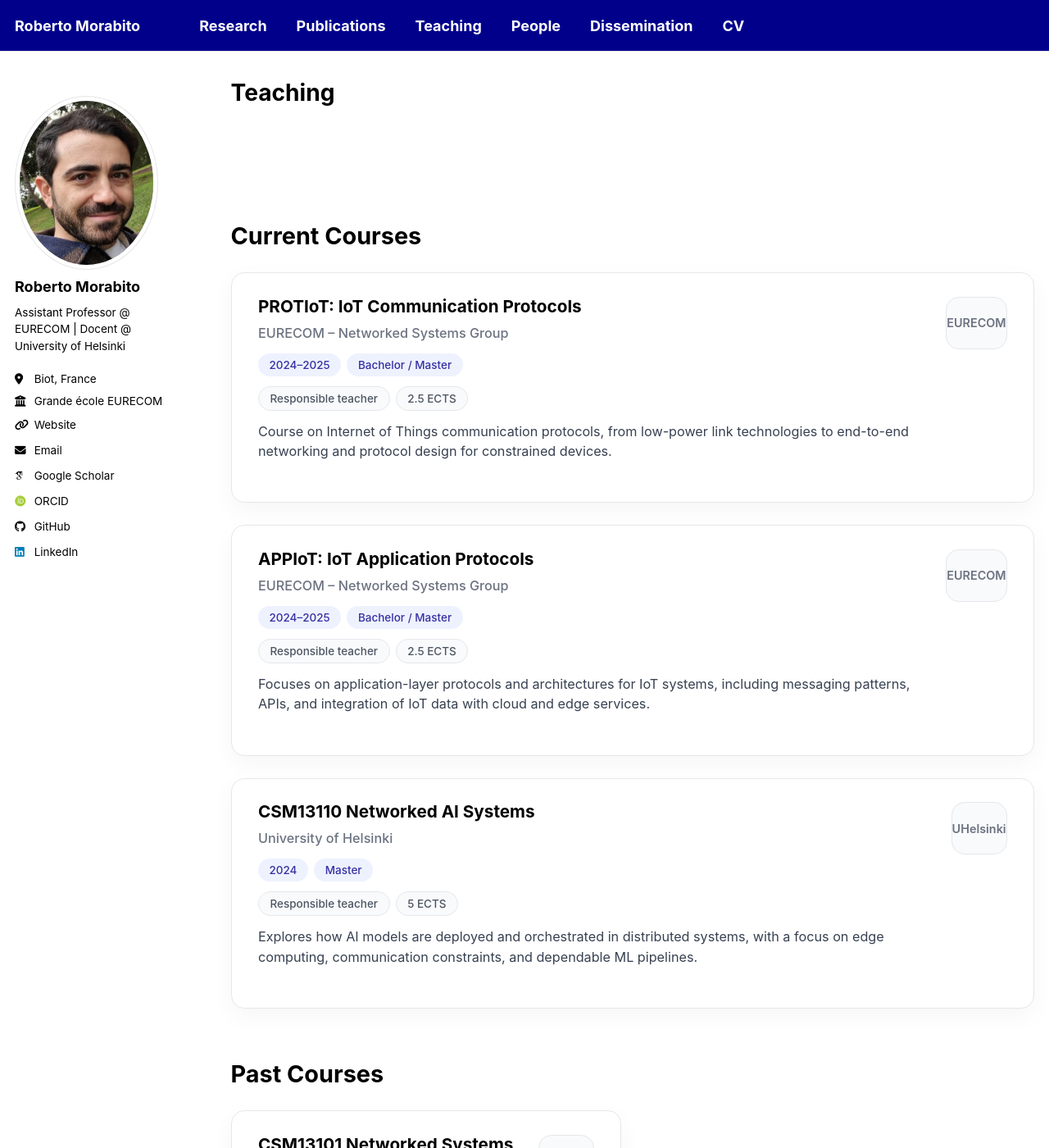
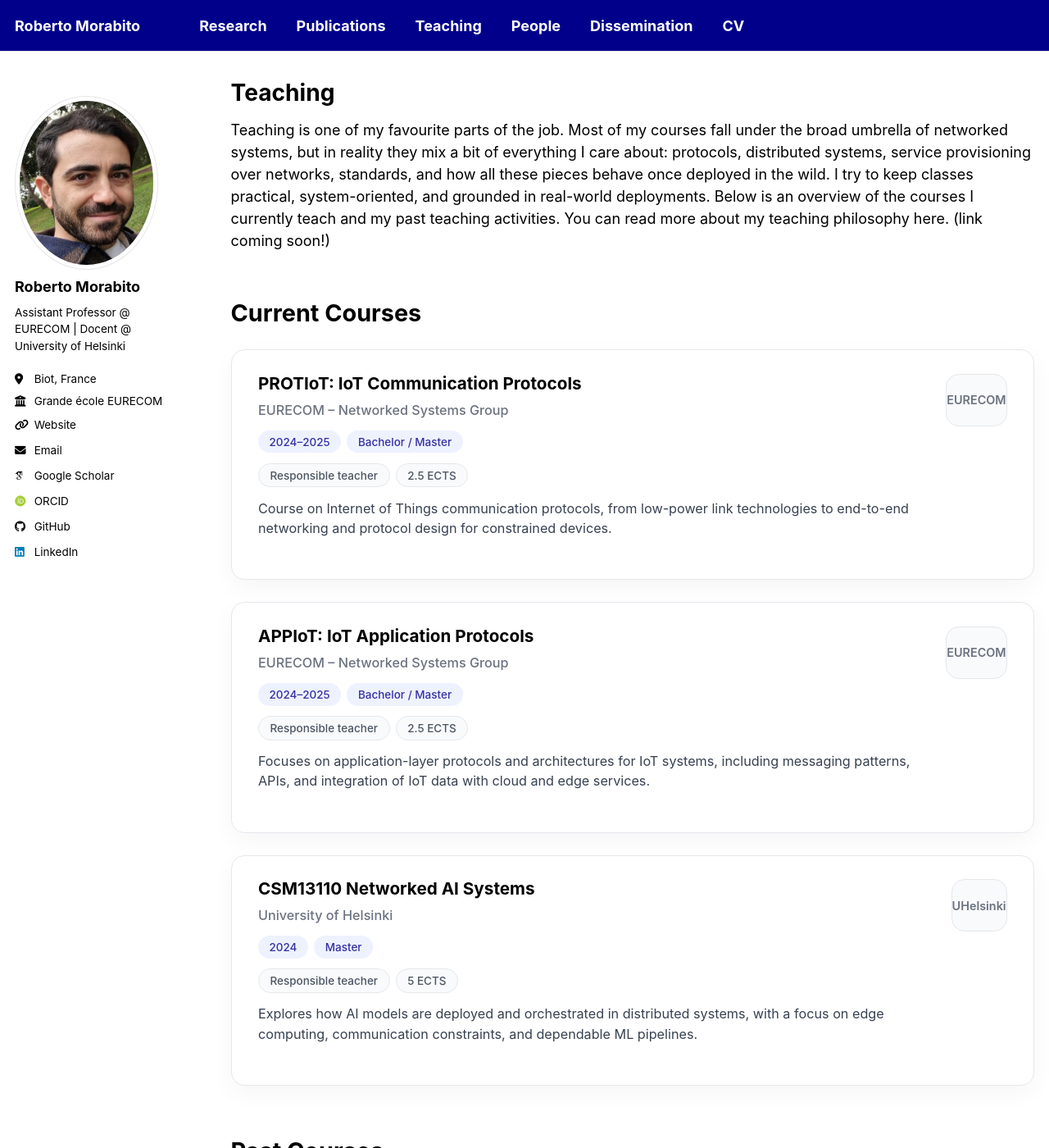
Before and after one commit to robertmora/robertmora.github.io, a Jekyll site: the page built from _pages/teaching.html, in a window 1280 px wide and 1400 px high. Shown: the whole window at 82% size. Built offline with Jekyll 4.4.1, drawn with Linux system fonts in a browser that asks for light colours; some web fonts are replaced; a script that is not in the unit is left out.

Commit message:
Update teaching.html

```diff
--- a/_pages/teaching.html
+++ b/_pages/teaching.html
@@ -7,7 +7,7 @@ author_profile: true
 
 <style>
 .teaching-section {
-  padding: 4rem 0;
+  padding: 0rem 0;
 }
 
 .teaching-title {
@@ -119,6 +119,12 @@ author_profile: true
 </style>
 
 <section class="teaching-section">
+
+<p>
+Teaching is one of my favourite parts of the job. Most of my courses fall under the broad umbrella of networked systems, but in reality they mix a bit of everything I care about: protocols, distributed systems, service provisioning over networks, standards, and how all these pieces behave once deployed in the wild.
+I try to keep classes practical, system-oriented, and grounded in real-world deployments. Below is an overview of the courses I currently teach and my past teaching activities. You can read more about my teaching philosophy here. (link coming soon!)
+</p>
+
   <div class="container">
     <!-- Current courses -->
     <section class="teaching-block">
```
